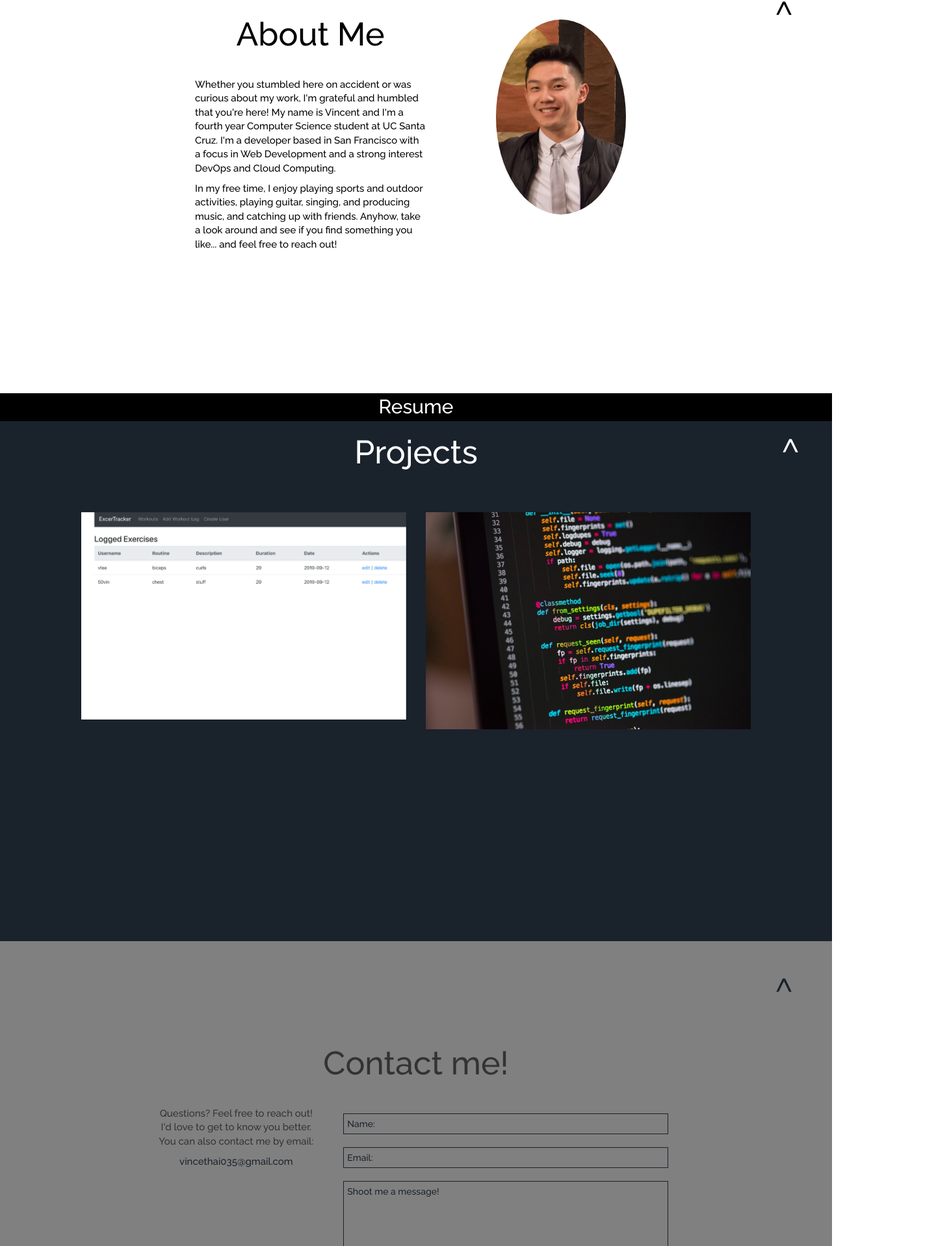
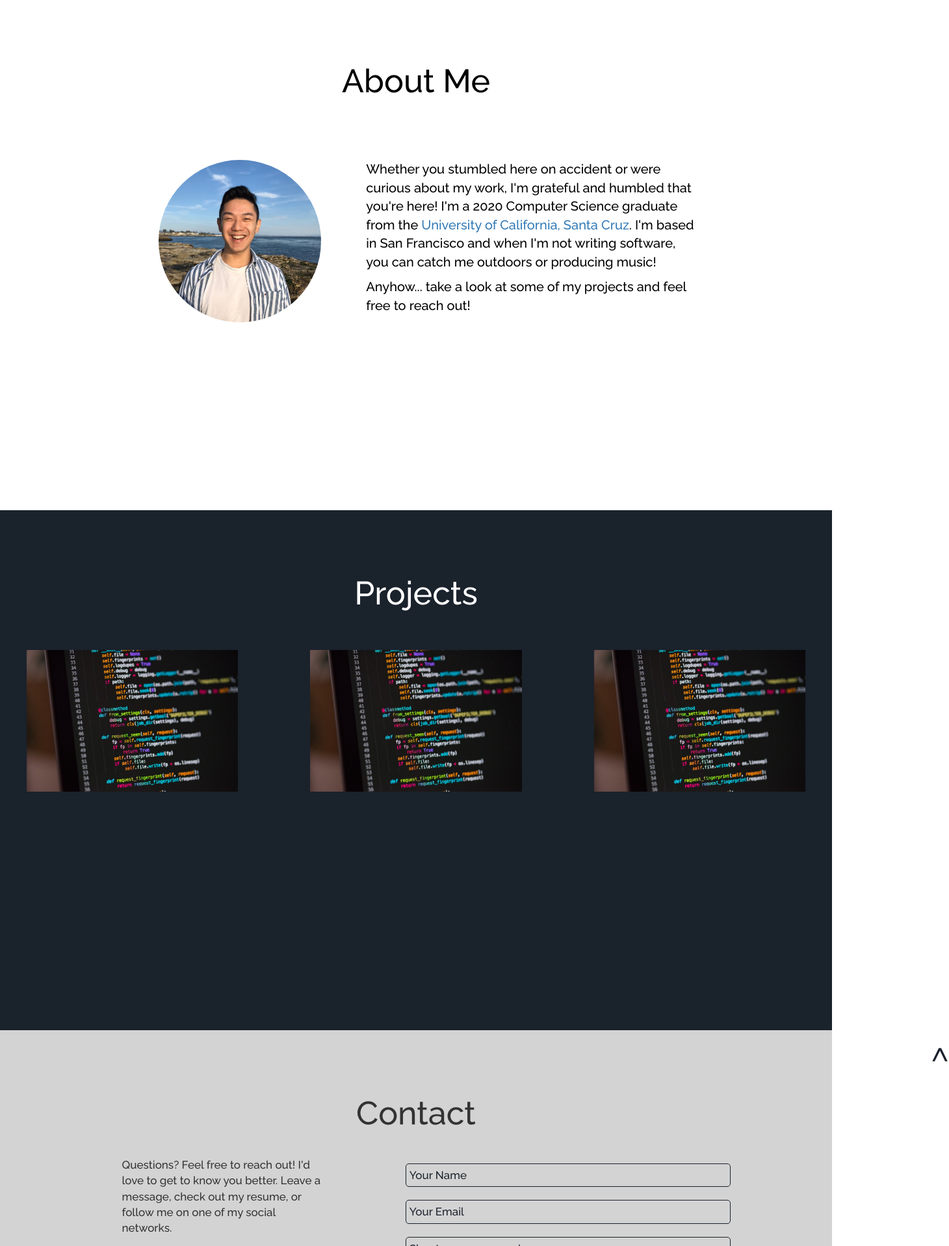
Before and after one commit to 50vincents/oldwebsite, a plain HTML site: page index.html in a window 1280 px wide. Shown: the part 835-2752 px from the top of the page at 65% size, 1460 px wide, since content can reach past the window. Drawn offline with nearby package versions, Linux system fonts and the light colour scheme.

Commit message:
updated portfolio

```diff
--- a/css/styles.css
+++ b/css/styles.css
@@ -66,8 +66,7 @@ p {
 /* Index page */
 #particles-js {
     position: absolute;
-    height: 100vh;
-    min-height: 100%;
+    height: 100%;
     background-color: rgb(0,0,36);
     width: 100%;
 }
@@ -75,18 +74,15 @@ p {
 #first-section {
     color: white;
     background-color: rgb(0,0,36);
-    min-height: 100vh;
-    min-height: 100%;
+    height: 100%;
+    width: 100%;
 }
 
 .container {
-    position: absolute;
-    left: 50%;
-    top: 35%;
-    height: 200px;
-    margin-top: -100px; /* half of your height */
-    width: 500px;
-    margin-left: -250px; /* half of your width */
+    position: relative;
+    top: 30%;
+    height: 100%;
+    width: 100%;
 }
 
 /* Home button */
@@ -134,49 +130,41 @@ p {
 
 /* About section */
 #second-section {
-    height: 80%;
+    height: 100%;
+    width: 100%;
     position: relative;
+
 }
 
 .about-container {
-    padding-left: 60px;
     color: black;
-    min-height: 100%;
+    height: 100%;
     position: relative;
-    top: 40px;
-    left: 50%;
-    padding-bottom: 0;
-    width: 800px;
-    margin-left: -400px;
+    width: 100%;
+    top: 14%;
 }
 
 #prof-pic {
-    width:200px;
-    height:300px;
+    width:250px;
+    height:250px;
     display: block;
-    margin-top: 25px;
     margin-left: auto;
     margin-right: auto;
     border-radius: 50%;
 }
 
 /* Experience section */
-#resume {
-    background: black;
-}
-
 #third-section {
     height: 100%;
+    width: 100%;
     background: #1a222c;
     color: white;
     position: relative;
 }
 
 #code, #leftapp, #rightapp {
-    width:400px;
-    height:300px;
     display: block;
-    margin-top: 25px;
+    margin-top: 5%;
     margin-left: auto;
     margin-right: auto;
 }
@@ -192,23 +180,14 @@ p {
 .exp-container {
     position: relative;
     height: 100%;
+    width: 100%;
+    top: 10%;
 }
 
 #leftapp {
     opacity: 1;
     display: block;
     width: 80%;
-    margin-right: 0;
-    height: auto;
-    transition: .5s ease;
-    backface-visibility: hidden;
-}
-
-#rightapp {
-    opacity: 1;
-    display: block;
-    width: 80%;
-    margin-left: 0;
     height: auto;
     transition: .5s ease;
     backface-visibility: hidden;
@@ -219,18 +198,7 @@ p {
     opacity: 0;
     position: absolute;
     top: 50%;
-    left: 60%;
-    transform: translate(-50%, -50%);
-    -ms-transform: translate(-50%, -50%);
-    text-align: center;
-}
-
-.right {
-    transition: 1s ease;
-    opacity: 0;
-    position: absolute;
-    top: 50%;
-    right: 33%;
+    left: 50%;
     transform: translate(-50%, -50%);
     -ms-transform: translate(-50%, -50%);
     text-align: center;
@@ -250,16 +218,19 @@ p {
 
 /* Contact section */
 #fifth-section {
-    background: gray;
     height: 100%;
+    width: 100%;
+    background: lightgray;
+    position: relative;
 }
+
 input, textarea {
     color: #1a222c;
+    background-color: lightgray;
     padding: 5px 5px;
     width: 500px;
     margin: 10px 0;
     border: 1px solid #1a222c;
-    background-color: gray;
 }
 
 input::placeholder, textarea::placeholder, input [type=text] {
@@ -268,12 +239,9 @@ input::placeholder, textarea::placeholder, input [type=text] {
 
 .contact-container {
     position: relative;
-    left: 50%;
-    top: 30%;
-    height: 200px;
-    margin-top: -100px; /* half of you height */
-    width: 800px;
-    margin-left: -400px; /* half of you width */
+    height: 70%;
+    width: 100%;
+    top: 10%;
 }
 
 #submit-button {
@@ -286,12 +254,11 @@ input:focus, textarea:focus {
 
 /* Social media footer */
 #social-media {
-    text-align: center;
-    padding-top: 50px;
+    margin-top: 5%;
+    margin-left: 30%;
 }
 #social-media a {
     color: black;
-    padding: 15px;
 }
 
 #social-media a:hover {
@@ -306,7 +273,7 @@ input:focus, textarea:focus {
 #social-media li {
     display: inline;
     font-size: 25px;
-    padding: 20px 30px;
+    padding: 15px;
 }
 
 /* Bounce */
--- a/index.html
+++ b/index.html
@@ -25,7 +25,7 @@
       <div class="dropdown-content">
         <a href="#second-section">About</a>
         <a href="#third-section">Experience</a>
-        <a href="">Music</a>
+        <a href="#fourth-section">Music</a>
         <a href="#fifth-section">Contact</a>
       </div>
     </div>
@@ -35,12 +35,12 @@
       <div class="container text-center">
         <div class="row">
           <div class="col-md-12 col-xs-12">
-            <h1 style="font-size: 60px">Hey... I'm Vincent Thai.</h1>
+            <h1 style="font-size: 50px">Hey... I'm Vincent Thai.</h1>
           </div>
         </div>
         <div class="row">
           <div class="col-md-12 col-xs-12">
-            <h2 style="font-size: 40px">Software Developer</h2>
+            <h2 style="font-size: 30px">Software Developer</h2>
           </div>
         </div>
         <div class="row">
@@ -54,33 +54,23 @@
     <!-- About section -->
     <div id="second-section">
       <div class="about-container">
-        <div class="bounce" style="position: sticky; float:right; margin-right:-180px; margin-top: -20px;">
-          <a href="#first-section" style="color: black; font-size: 50px">^</a>
-        </div>
+        <h1 style="margin-bottom: 5%;">About Me</h1>
         <div class="row">
-          <div class="col-md-6 col-xs-6">
-            <h1>About Me</h1>
-              <p>Whether you stumbled here on accident or was curious about my work, I'm grateful and
-                humbled that you're here! My name is Vincent and I'm a fourth year Computer Science
-                student at UC Santa Cruz. I'm a developer based in San Francisco with a focus in Web
-                Development and a strong interest DevOps and Cloud Computing.</p>
-              <p>In my free time, I enjoy playing sports and outdoor activities, playing guitar,
-                singing, and producing music, and catching up with friends. Anyhow, take a look
-                around and see if you find something you like... and feel free to reach out!</p>
+          <div class="col-md-4 col-xs-4">
+            <img id="prof-pic" src="./images/prof.jpg" style="margin-left: 60%;">
           </div>
-          <div class="col-md-6 col-xs-6">
-            <img id="prof-pic" src="./images/prof2.jpg">
-          </div>
-        </div>
-      </div>
-    </div>
-
-    <!-- Resume divide -->
-    <div id="resume">
-      <div class="res-container">
-        <div class="row">
-          <div class="col-md-12 col-xs-12" style="text-align: center;">
-            <a href="./RESUME.pdf" target="_blank" style="font-size: 30px; color: white">Resume</a>
+          <div class="col-md-8 col-xs-8">
+              <p style="font-size: 20px; margin-right: 25%; margin-left: 15%;">
+                Whether you stumbled here on accident or were curious about my work, I'm grateful and
+                humbled that you're here! I'm a 2020 Computer Science graduate from the
+                <a href="https://www.ucsc.edu/" target="_blank">University of
+                  California, Santa Cruz</a>. I'm based in San Francisco and when I'm not writing software, you
+                can catch me outdoors or producing music!
+              </p>
+              <p style="font-size: 20px; margin-right: 25%; margin-left: 15%;">
+                Anyhow... take a look at some of my projects
+                and feel free to reach out!
+              </p>
           </div>
         </div>
       </div>
@@ -89,25 +79,31 @@
     <!-- Experience section -->
     <div id="third-section">
       <div class="exp-container">
-        <div class="bounce" style="position: sticky; float:right; margin-right: 50px;">
-          <a href="#first-section" style="color: white; font-size: 50px">^</a>
-        </div>
         <div class="row">
           <div class="col-md-12 col-xs-12">
             <h1>Projects</h1>
           </div>
         </div>
         <div class="row">
-          <div id="first" class="col-md-6 col-xs-6">
-            <img id="leftapp" src="./images/work.png">
+          <div id="first" class="col-md-4 col-xs-4">
+            <img id="leftapp" src="./images/code.jpeg">
               <div class="left">
-                <a href="https://github.com/50vincents/workout-app" target="_blank"><div class="textmsg">Workout App</div></a>
+                <a href="https://github.com/50vincents/Car-Make-and-Model-Detection" target="_blank">
+                <div class="textmsg">Car Make and Model Detection</div></a>
               </div>
           </div>
-          <div id="first" class="col-md-6 col-xs-6">
-            <img id="rightapp" src="./images/code.jpeg">
-              <div class="right">
-                <a href="https://github.com/50vincents/workout-app" target="_blank"><div class="textmsg">Blockchain App</div></a>
+          <div id="first" class="col-md-4 col-xs-4">
+            <img id="leftapp" src="./images/code.jpeg">
+              <div class="left">
+                <a href="https://github.com/jiyingqi/QuietPlace/tree/master/QuietPlace" target="_blank">
+                <div class="textmsg">Project Quiet Place</div></a>
+              </div>
+          </div>
+          <div id="first" class="col-md-4 col-xs-4">
+            <img id="leftapp" src="./images/code.jpeg">
+              <div class="left">
+                <a href="https://github.com/50vincents/workout-app" target="_blank">
+                <div class="textmsg">FitLit</div></a>
               </div>
           </div>
         </div>
@@ -119,52 +115,35 @@
     <!-- Contact section -->
     <div id="fifth-section">
       <div class="contact-container">
-        <div class="bounce" style="position: sticky; float:right; margin-right: -180px; margin-top: -100px">
+        <div class="bounce" style="position: sticky; float:right; margin-right: -180px; margin-top: -70px">
           <a href="#first-section" style="color: #1a222c; font-size: 50px">^</a>
         </div>
         <div class="row">
           <div class="col-md-12 col-xs-12" style="text-align: center">
-            <h1>Contact me!</h1>
+            <h1>Contact</h1>
           </div>
         </div>
-        <div class="row" style="text-align: center">
-          <div class="col-md-4 col-xs-4">
-            <p>Questions? Feel free to reach out! I'd love to get to know you better.
-              You can also contact me by email: </p>
-            <a href="mailto:vincethai035@gmail.com"><p id="email-text" style="color: #1a222c;">vincethai035@gmail.com</p></a>
-          </div>
-          <div class="col-md-8 col-xs-8">
-            <form action="MAILTO:vincethai035@gmail.com" method="post" enctype="text/plain">
-              <input type="text" id="name" placeholder="Name:">
-              <input type="email" id="email" placeholder="Email:">
-              <textarea rows="7" id="msg" placeholder="Shoot me a message!"></textarea>
-              <button id="submit-button" type="submit">Submit</button>
-            </form>
-          </div>
-        </div>
-      </div>
-    </div>
-
-    <!-- Social media footer -->
-    <div id="social-media">
-      <div class="container-fluid">
         <div class="row">
-          <div class="col-md-12 col-xs-12">
-            <ul>
+          <div class="col-md-6 col-xs-6">
+            <p style="font-size: 17px; margin-left: 30%; margin-right: 20%;">
+              Questions? Feel free to reach out! I'd love to get to know you better. Leave a message, check out my resume, or
+              follow me on one of my social networks.
+            </p>
+            <ul id="social-media">
               <li><a href="https://www.linkedin.com/in/vincethai/" target="_blank"><i class="fab fa-linkedin-in"></i></a></li>
               <li><a href="https://github.com/50vincents" target="_blank"><i class="fab fa-github"></i></a></li>
+              <li><a href="https://github.com/50vincents/50vincents.github.io/blob/master/RESUME.pdf" target="_blank"><i class="fas fa-file"></i></a></li>
+              <li><a href="mailto:vincethai035@gmail.com" target="_blank"><i class="fas fa-envelope-square"></i></a></li>
               <li><a href="https://soundcloud.com/50vincents" target="_blank"><i class="fab fa-soundcloud"></i></a></li>
             </ul>
           </div>
-        </div>
-        <div class="row">
-          <div class="col-md-12 col-xs-12" style="padding: 10px; text-align: center">
-            <p>"Stay hungry, stay foolish" - Steve Jobs</p>
-          </div>
-        </div>
-        <div class="row">
-          <div class="col-md-12 col-xs-12">
-            <p><i class="far fa-copyright"></i> 2019 Vincent Thai</p>
+          <div class="col-md-6 col-xs-6">
+            <form style="font-size: 17px; margin-left: -5%;" action="https://formspree.io/myydoekp" method="POST">
+              <input style="border-radius: 5px;" type="text" name="name" placeholder="Your Name" required>
+              <input style="border-radius: 5px;" type="email" name="_replyto" placeholder="Your Email" required>
+              <textarea style="border-radius: 5px;" rows="7" name="message" placeholder="Shoot me a message!" required></textarea>
+              <button style="border-radius: 5px;" id="submit-button" type="submit">Send</button>
+            </form>
           </div>
         </div>
       </div>
```
Also changed, not shown: images/prof.jpg (added), images/prof1.jpg (deleted), images/prof2.jpg (deleted), 1 other file.
